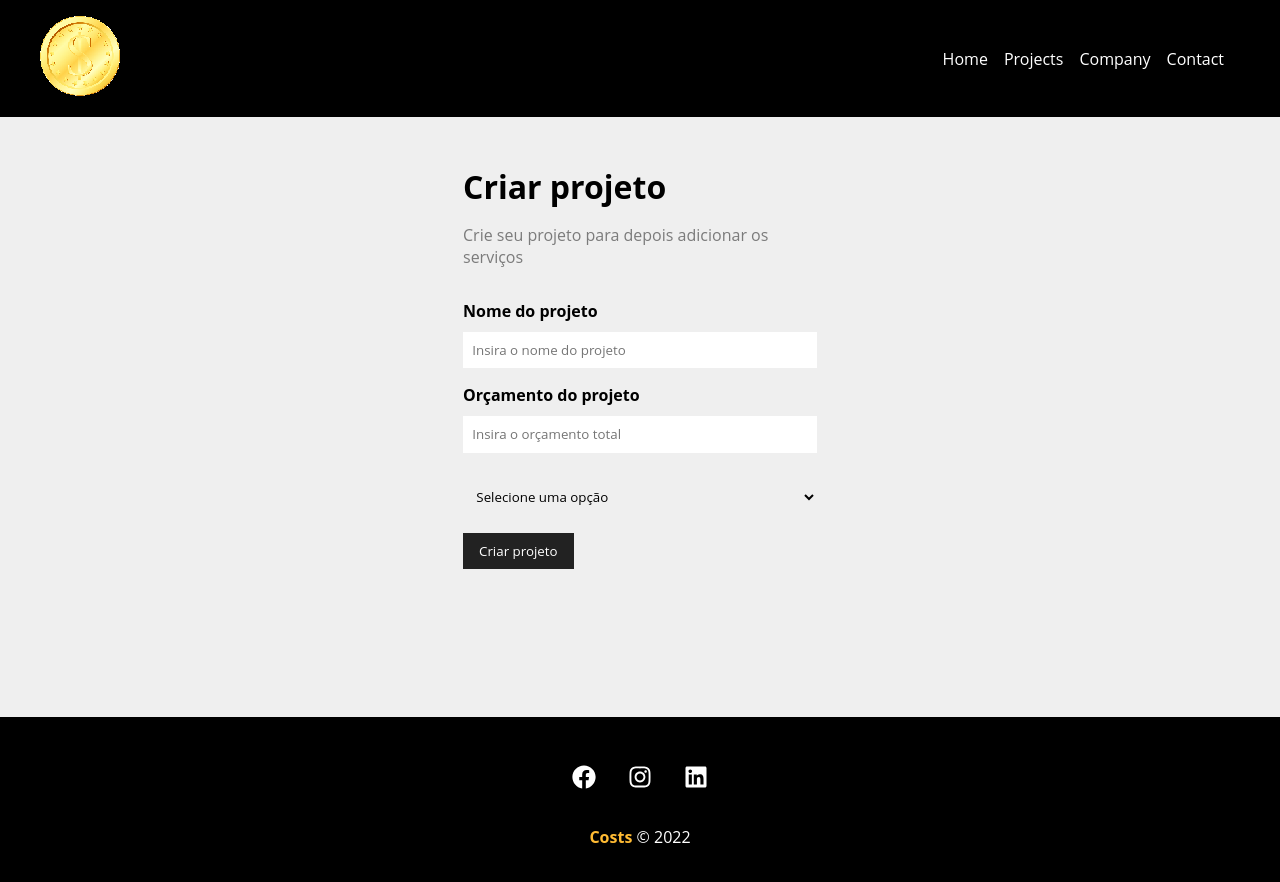
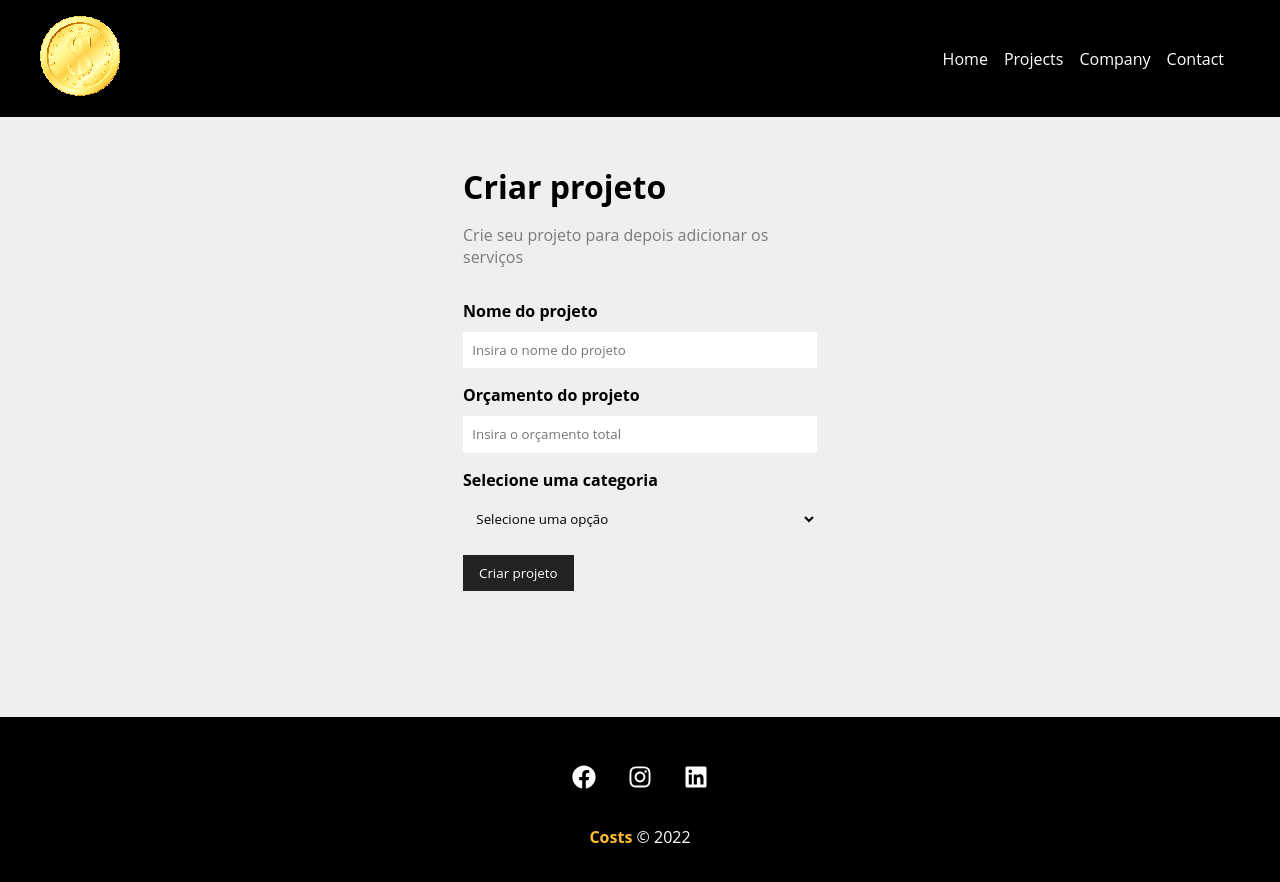
Before and after one commit to NeiVcs/primeiro-projeto-react, a React (Create React App) app: page /NewProject in a window 1280 px wide. Shown: the top 882 px of the page. Built offline with nearby package versions, Linux system fonts and the light colour scheme; data requests are answered from the project's data file; the HTML template or start-up script is replaced by a standard one.

Commit message:
inserção de dados no bd

```diff
--- a/db.json
+++ b/db.json
@@ -1,22 +1,104 @@
 {
-  "projects": [],
+  "projects": [
+    {
+      "name": "teste",
+      "budget": "3232",
+      "category": {
+        "id": "4",
+        "name": "Planejamento"
+      },
+      "cost": 0,
+      "services": [],
+      "id": 1
+    },
+    {
+      "name": "teste",
+      "budget": "123",
+      "category": {
+        "id": "3",
+        "name": "Design"
+      },
+      "cost": 0,
+      "services": [],
+      "id": 2
+    },
+    {
+      "name": "a",
+      "budget": "-1",
+      "cost": 0,
+      "services": [],
+      "id": 3
+    },
+    {
+      "name": "1",
+      "budget": "1",
+      "cost": 0,
+      "services": [],
+      "id": 4
+    },
+    {
+      "name": "q",
+      "budget": "1",
+      "cost": 0,
+      "services": [],
+      "id": 5
+    },
+    {
+      "name": "1",
+      "budget": "2",
+      "cost": 0,
+      "services": [],
+      "id": 6
+    },
+    {
+      "name": "1",
+      "budget": "2",
+      "cost": 0,
+      "services": [],
+      "id": 7
+    },
+    {
+      "name": "teste",
+      "budget": "2",
+      "cost": 0,
+      "services": [],
+      "id": 8
+    },
+    {
+      "name": "agora vai",
+      "budget": "300",
+      "category": {
+        "id": "2",
+        "name": "Desenvolvimento"
+      },
+      "cost": 0,
+      "services": [],
+      "id": 9
+    },
+    {
+      "name": "a",
+      "budget": "3",
+      "cost": 0,
+      "services": [],
+      "id": 10
+    }
+  ],
   "categories": [
     {
-      "id":1,
-      "name":"Infra"
+      "id": 1,
+      "name": "Infra"
     },
     {
-      "id":2,
-      "name":"Desenvolvimento"
+      "id": 2,
+      "name": "Desenvolvimento"
     },
     {
-      "id":3,
-      "name":"Design"
+      "id": 3,
+      "name": "Design"
     },
     {
-      "id":4,
-      "name":"Planejamento"
+      "id": 4,
+      "name": "Planejamento"
     }
   ]
-
 }
--- a/src/components/Project/ProjectForm.js
+++ b/src/components/Project/ProjectForm.js
@@ -6,8 +6,9 @@
 
 import styles from './ProjectForm.module.css'
 
-function ProjectForm({btnText}){
+function ProjectForm({handleSubmit, btnText, projectData}){
     const [categories, setCategories] = useState([])
+    const [project, setProject] = useState(projectData || {})
 
     useEffect(() => {
         fetch("http://localhost:5000/categories", {
@@ -23,21 +24,50 @@
     .catch((err) => console.log(err))
     }, [])
 
+    const submit = (e) => {
+        e.preventDefault()
+        //console.log(project)
+        handleSubmit(project)
+    }
+
+    function handleChange(e){
+        setProject({...project,[e.target.name]:e.target.value})
+    }
+
+    function handleCategory(e){
+        setProject({...project,
+            category:{
+            id: e.target.value,
+            name: e.target.options[e.target.selectedIndex].text,
+        }
+        })
+    }
+
     return (
-    <form className={styles.form}>
+    <form onSubmit={submit} className={styles.form}>
         <Input
             type="text"
             text="Nome do projeto"
             name="name"
             placeholder="Insira o nome do projeto"
+            handleOnChange={handleChange}
+            value={project.name ? project.name: ''}
         />
         <Input
             type="number"
             text="Orçamento do projeto"
             name="budget"
             placeholder="Insira o orçamento total"
+            handleOnChange={handleChange}
+            value={project.budget ? project.budget: ''}
         />
-        <Select name="category_id/" value="Criar projeto" options={categories} />
+        <Select
+        name="category_id/"
+        text="Selecione uma categoria"
+        options={categories}
+        handleOnChange={handleCategory}
+        value={project.category ? project.category.id: ''}
+        />
         <SubmitButton text={btnText}/>
     </form>
         )
--- a/src/components/form/Select.js
+++ b/src/components/form/Select.js
@@ -4,7 +4,7 @@
     return(
         <div className={styles.form_control}>
             <label htmlFor={name}>{text}</label>
-            <select name={name} id={name}>
+            <select name={name} id={name} onChange={handleOnChange} value={value || ''}>
                 <option>Selecione uma opção</option>
                 {options.map((option) => (
                     <option value={option.id} key={option.id}>
--- /dev/null
+++ b/src/components/layout/Message.js
@@ -0,0 +1,32 @@
+import { useState, useEffect } from 'react'
+
+import styles from './Message.module.css'
+//obs rever a aula 25
+function Message({type, msg}){
+    const [visible, setVisible] = useState(false)
+
+    useEffect(() =>{
+
+        if(!msg){
+            setVisible(false)
+            return
+        }
+
+        setVisible(true)
+
+        const timer = setTimeout(()=> {
+            setVisible(false)
+        },3000)
+
+        return()=> clearTimeout(timer)
+    },[msg])
+
+    return(<>
+        {visible && (
+            <div className={`${styles.message} ${styles[type]}`}>{msg}</div>
+        )}
+    </>
+    )
+}
+
+export default Message
--- /dev/null
+++ b/src/components/layout/Message.module.css
@@ -0,0 +1,21 @@
+.message{
+    width: 100%;
+    padding:1em;
+    border:1px solid #000;
+    margin: 0 auto;
+    text-align: center;
+    margin-bottom: 2em;
+    border-radius: 5px;
+}
+
+.success{
+    color: #155724;
+    background-color: #d4edda;
+    border-color: #c3e6cb;
+}
+
+.error{
+    color: #721c24;
+    background-color: #f8d7da;
+    border-color: #f5c6cb;
+}
--- a/src/components/pages/NewProject.js
+++ b/src/components/pages/NewProject.js
@@ -1,12 +1,40 @@
+import {Navigate, useNavigate} from 'react-router-dom'
+
 import ProjectForm from '../Project/ProjectForm'
 import styles from './NewProject.module.css'
 
 function NewProject(){
+
+    const history = useNavigate()
+
+    function createPost(project){
+        //initialize cost and services
+        project.cost=0
+        project.services = []
+
+        fetch('http://localhost:5000/projects',{
+            method: 'POST',
+            headers:{
+                'Content-type': 'application/json',
+            },
+            body:JSON.stringify(project),
+        })
+        //).catch(err =>console.log(err))
+
+        .then((resp) => resp.json())
+        .then((data) => {
+            console.log(data)
+            // redirect
+            history('/projects',{message:'Projeto criado com sucesso!'})
+        })
+        .catch(err => console.log(err))
+    }
+
     return (
         <div className={styles.newproject_container}>
             <h1>Criar projeto</h1>
             <p>Crie seu projeto para depois adicionar os serviços</p>
-            <ProjectForm btnText="Criar projeto"/>
+            <ProjectForm handleSubmit={createPost} btnText="Criar projeto"/>
         </div>
     )
 }
--- a/src/components/pages/Projects.js
+++ b/src/components/pages/Projects.js
@@ -1,5 +1,21 @@
+import { useLocation } from 'react-router-dom'
+
+import Message from '../layout/Message'
+
 function Projects(){
-    return <h1>Projects</h1>
+
+    const location = useLocation()
+    let message = ''
+    if(location.state){
+        message = location.state.message
+    }
+
+    return (
+        <div>
+            <h1>Meus projetos</h1>
+            {message && <Message type="success" msg={message}/>}
+        </div>
+    )
 }
 
 export default Projects
```
